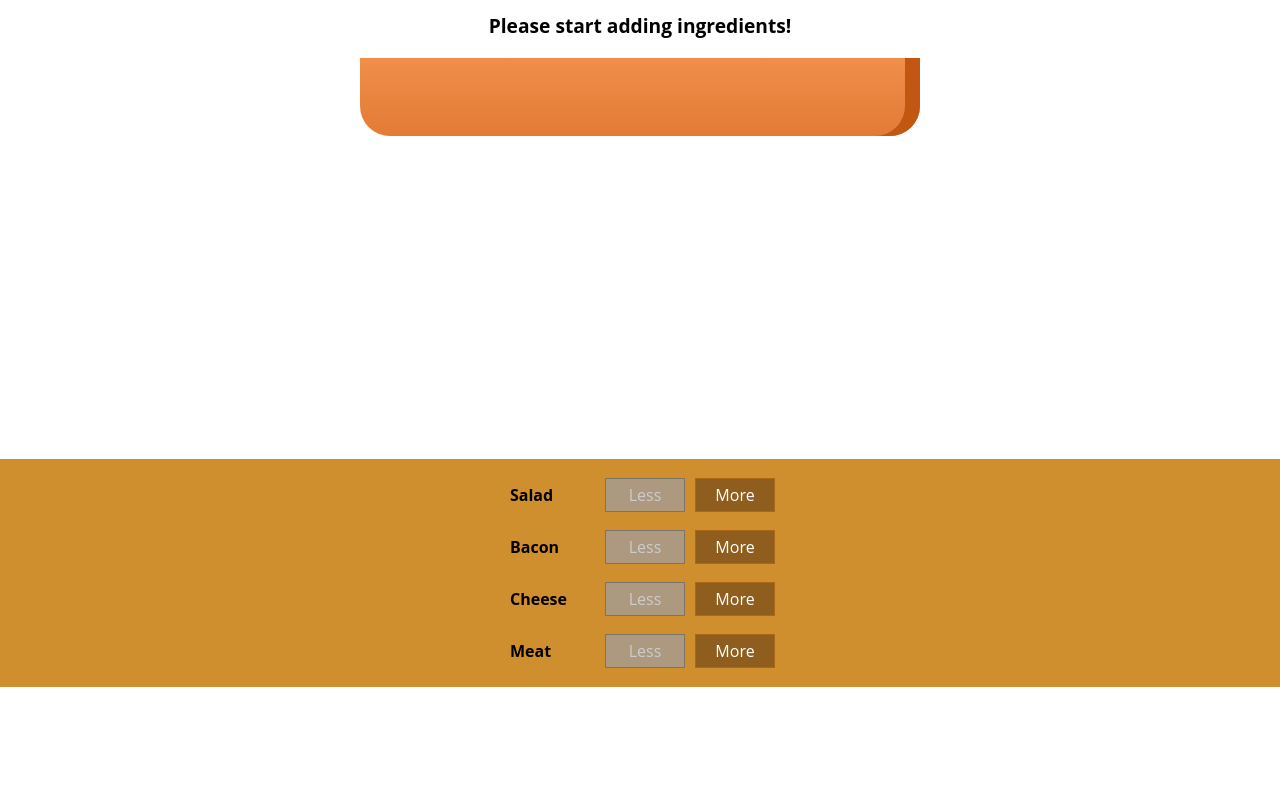
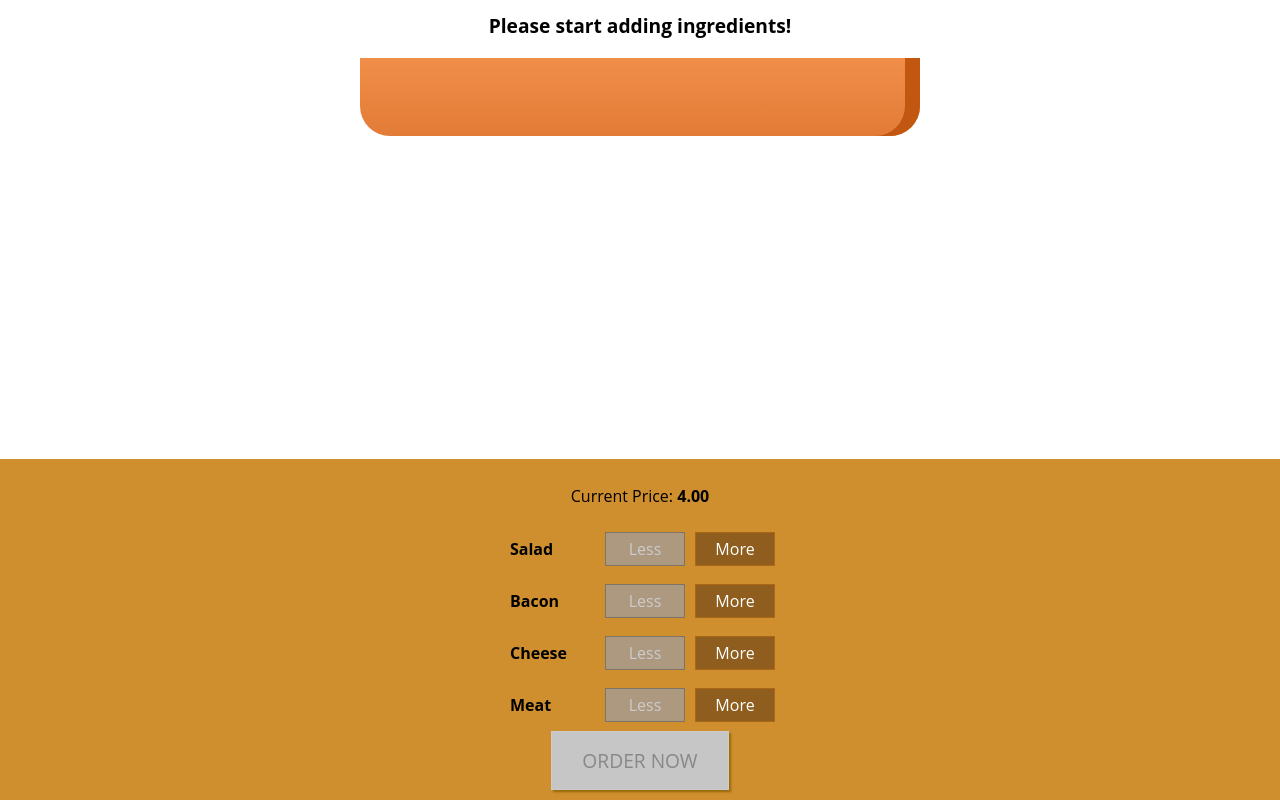
Before and after one commit to raymondjosephsotto/burger-builder-basic, a React (Create React App) app: page / in a window 1280 px wide. Shown: the part 179-979 px from the top of the page. Before the commit the page ends 866 px from the top, so only its background shows below. Built offline with nearby package versions, Linux system fonts and the light colour scheme.

Commit message:
Added Order Button and Order Summary Modal

```diff
--- a/src/components/Burger/BuildControls/BuildControls.js
+++ b/src/components/Burger/BuildControls/BuildControls.js
@@ -10,8 +10,9 @@
     {label: 'Meat', type:'meat'}
 ];
 
-const buildControls = props => (
+const buildControls = (props) => (
     <div className={classes.BuildControls}>
+        <p>Current Price: <strong>{props.price.toFixed(2)}</strong></p>
         {controls.map(ctrl => (
             <BuildControl
             key={ctrl.label}
@@ -21,6 +22,10 @@
             disabled={props.disabled[ctrl.type]}
             />
         ))}
+        <button
+        className={classes.OrderButton}
+        disabled={!props.purchasable}
+        onClick={props.ordered}>ORDER NOW</button>
     </div>
 );
 
--- a/src/components/Burger/BuildControls/BuildControls.module.css
+++ b/src/components/Burger/BuildControls/BuildControls.module.css
@@ -8,3 +8,45 @@
     margin: auto;
     padding: 10px 0;;
 }
+
+
+.OrderButton {
+    background-color: #DAD735;
+    outline: none;
+    cursor: pointer;
+    border: 1px solid #966909;
+    color: #966909;
+    font-family: inherit;
+    font-size: 1.2em;
+    padding: 15px 30px;
+    box-shadow: 2px 2px 2px #966909;
+}
+
+.OrderButton:hover, .OrderButton:active {
+    background-color: #A0DB41;
+    border: 1px solid #966909;
+    color: #966909;
+}
+
+.OrderButton:disabled {
+    background-color: #C7C6C6;
+    cursor: not-allowed;
+    border: 1px solid #ccc;
+    color: #888888;
+}
+
+.OrderButton:not(:disabled) {
+    animation: enable 0.3s linear;
+}
+
+@keyframes enable {
+    0% {
+        transform: scale(1);
+    }
+    60% {
+        transform: scale(1.1);
+    }
+    100% {
+        transform: scale(1);
+    }
+}
--- /dev/null
+++ b/src/components/Burger/OrderSummary/OrderSummary.js
@@ -0,0 +1,25 @@
+import React from 'react';
+
+import Aux from '../../../hoc/Auxilary';
+
+const orderSummary = props => {
+    const ingredientSummary =Object.keys( props.ingredients)
+    .map(igKey => {
+        return (
+        <li key={igKey}>
+            <span style={{textTransform:'capitalize'}}>{igKey}</span>: {props.ingredients[igKey]}
+        </li>);
+    });
+    return (
+        <Aux>
+            <h3>Your Order</h3>
+            <p> A delicious burger with the following ingredients:</p>
+            <ul>
+                {ingredientSummary}
+            </ul>
+            <p>Continue to Checkout?</p>
+        </Aux>
+    )
+};
+
+export default orderSummary;
--- /dev/null
+++ b/src/components/UI/Modal/Modal.js
@@ -0,0 +1,15 @@
+import React from 'react'
+import classes from './Modal.module.css'
+
+const modal = props => (
+    <div
+    className={classes.Modal}
+    style={{
+        transform: props.show ? 'translateY(0)' : 'translateY(-100vh)',
+        opacity: props.show ? '1': '0'
+    }}>
+        {props.children}
+    </div>
+);
+
+export default modal;
--- /dev/null
+++ b/src/components/UI/Modal/Modal.module.css
@@ -0,0 +1,20 @@
+.Modal {
+    position: fixed;
+    z-index: 500;
+    background-color: white;
+    width: 70%;
+    border: 1px solid #ccc;
+    box-shadow: 1px 1px 1px black;
+    padding: 16px;
+    left: 15%;
+    top: 30%;
+    box-sizing: border-box;
+    transition: all 0.3s ease-out;
+}
+
+@media (min-width: 600px) {
+    .Modal {
+        width: 500px;
+        left: calc(50% - 250px);
+    }
+}
--- a/src/containers/BurgerBuilder/BurgerBuilder.js
+++ b/src/containers/BurgerBuilder/BurgerBuilder.js
@@ -1,18 +1,22 @@
 import React, {Component} from 'react'
 import Aux from '../../hoc/Auxilary'
 import Burger from '../../components/Burger/Burger';
-import BuildControls from '../../components/Burger/BuildControls/BuildControls'
+import BuildControls from '../../components/Burger/BuildControls/BuildControls';
+import Modal from '../../components/UI/Modal/Modal';
+import OrderSummary from '../../components/Burger/OrderSummary/OrderSummary';
 
 const INGREDIENT_PRICES = {
     salad: 0.5,
     cheese: 0.4,
     meat: 1.3,
     bacon: 0.7
-
-}
-
+};
 
 class BurgerBuilder extends Component {
+    // constructor(props) {
+    //     super(props);
+    //     this.state = {...}
+    // }
     state = {
         ingredients: {
             salad: 0,
@@ -20,7 +24,20 @@
             cheese: 0,
             meat: 0
         },
-      totalPrice: 4
+        totalPrice: 4,
+        purchasable: false,
+        purchasing: false
+    }
+
+    updatePurchaseState (ingredients) {
+        const sum = Object.keys( ingredients )
+            .map( igKey => {
+                return ingredients[igKey];
+            } )
+            .reduce( ( sum, el ) => {
+                return sum + el;
+            }, 0 );
+        this.setState( { purchasable: sum > 0 } );
     }
 
     addIngredientHandler = ( type ) => {
@@ -32,9 +49,9 @@
         updatedIngredients[type] = updatedCount;
         const priceAddition = INGREDIENT_PRICES[type];
         const oldPrice = this.state.totalPrice;
-    const newPrice = oldPrice + priceAddition; //Updated Price
+        const newPrice = oldPrice + priceAddition;
         this.setState( { totalPrice: newPrice, ingredients: updatedIngredients } );
-    // this.updatePurchaseState(updatedIngredients);
+        this.updatePurchaseState(updatedIngredients);
     }
 
     removeIngredientHandler = ( type ) => {
@@ -51,10 +68,14 @@
         const oldPrice = this.state.totalPrice;
         const newPrice = oldPrice - priceDeduction;
         this.setState( { totalPrice: newPrice, ingredients: updatedIngredients } );
-    // this.updatePurchaseState(updatedIngredients);
+        this.updatePurchaseState(updatedIngredients);
     }
 
-    render(){
+    purchaseHandler = () => {
+        this.setState({purchasing: true});
+    }
+
+    render () {
         const disabledInfo = {
             ...this.state.ingredients
         };
@@ -62,17 +83,23 @@
             disabledInfo[key] = disabledInfo[key] <= 0
         }
         // {salad: true, meat: false, ...}
-        return(
+        return (
             <Aux>
-               <Burger ingredients={this.state.ingredients}/>
+                <Modal show={this.state.purchasing}>
+                    <OrderSummary
+                    ingredients={this.state.ingredients}
+                    />
+                </Modal>
+                <Burger ingredients={this.state.ingredients} />
                 <BuildControls
                     ingredientAdded={this.addIngredientHandler}
                     ingredientRemoved={this.removeIngredientHandler}
                     disabled={disabledInfo}
                     purchasable={this.state.purchasable}
+                    ordered={this.purchaseHandler}
                     price={this.state.totalPrice} />
             </Aux>
-        )
+        );
     }
 }
 
```
Also changed, not shown: src/components/UI/Backdrop/Backdrop.js (added). Lines whose indentation alone changed are shown as unchanged.
